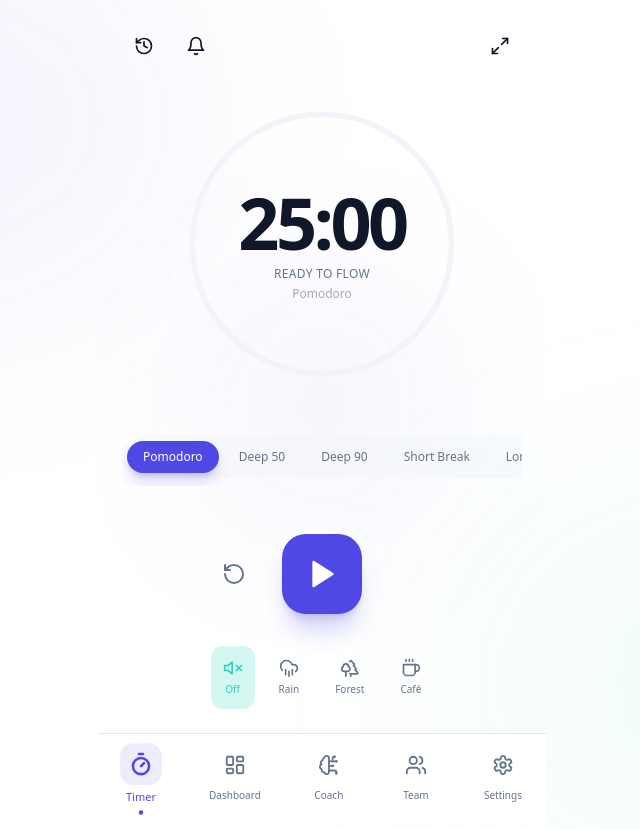
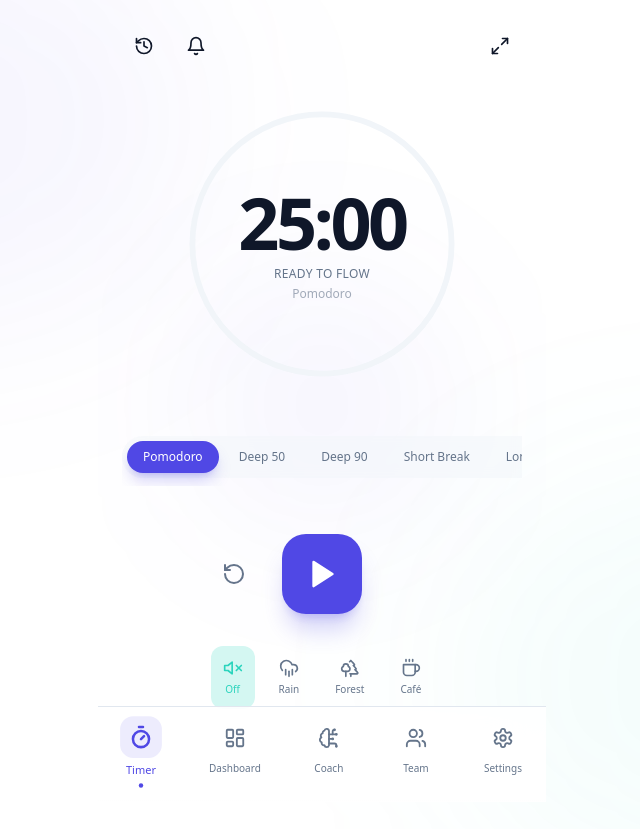
Before and after one commit to Tinuz/deepflow, a Next.js app: page /timer in a window 1280 px wide. Shown: the whole page, without its empty margins (318-958 px from the left). Built offline with nearby package versions, Linux system fonts and the light colour scheme.

Commit message:
fix: make navigation bar always visible with fixed positioning

```diff
--- a/app/layout.tsx
+++ b/app/layout.tsx
@@ -62,7 +62,7 @@ export default function RootLayout({ children }: RootLayoutProps): JSX.Element {
             <div className="absolute bottom-[-10%] right-[-10%] w-[50%] h-[50%] rounded-full bg-accent/5 blur-[100px]" />
           </div>
 
-          <main className="flex-1 relative z-10 w-full max-w-md mx-auto h-full flex flex-col">
+          <main className="flex-1 relative z-10 w-full max-w-md mx-auto h-full flex flex-col pb-24">
             {children}
           </main>
 
--- a/src/components/navigation.tsx
+++ b/src/components/navigation.tsx
@@ -29,7 +29,7 @@ export function Navigation(): JSX.Element | null {
   }
 
   return (
-    <div className="sticky bottom-0 z-50 w-full max-w-md mx-auto">
+    <div className="fixed bottom-0 left-0 right-0 z-50 w-full max-w-md mx-auto">
       <div className="absolute inset-0 bg-gradient-to-t from-background via-background/95 to-transparent pointer-events-none h-24 bottom-0" />
       <nav className="relative bg-background/80 backdrop-blur-xl border-t border-border px-6 pb-6 pt-3 flex justify-between items-center">
         {navItems.map((item) => {
```
